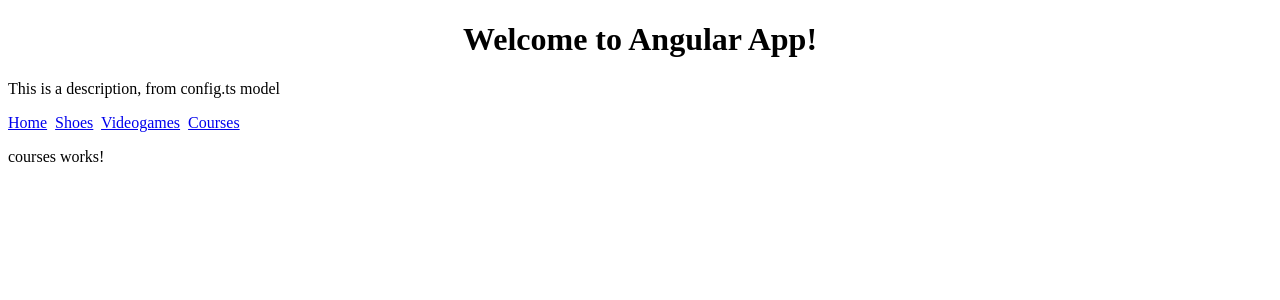
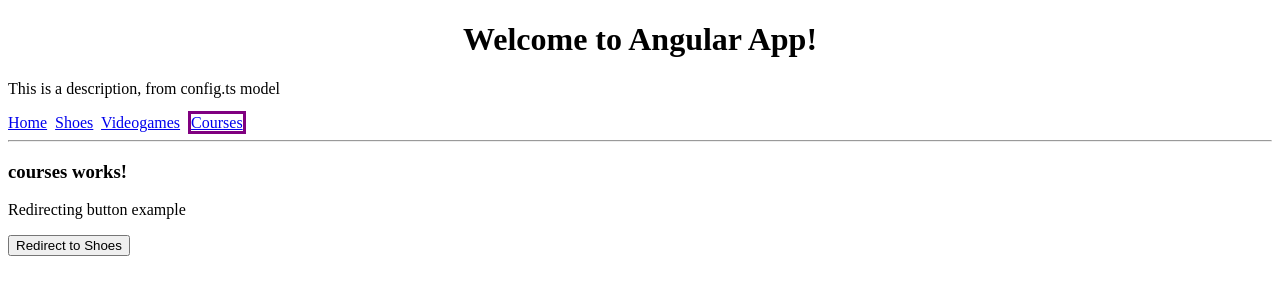
Before and after one commit to JonaMG0812/Angular-from-zero, an Angular app: page /courses in a window 1280 px wide. Shown: the top 300 px of the page. Built offline with nearby package versions, Linux system fonts and the light colour scheme.

Commit message:
Navbar and redirect examples

```diff
--- a/src/app/app.component.html
+++ b/src/app/app.component.html
@@ -8,11 +8,13 @@
 <p>{{ desc }}</p>
 
 <nav>
-  <a [routerLink]="['/']" > Home</a>&nbsp;
-  <a [routerLink]="['/shoes']" > Shoes</a>&nbsp;
-  <a [routerLink]="['/videogames']"> Videogames</a>&nbsp;
-  <a [routerLink]="['/courses']" > Courses</a>
+  <a [routerLink]="['/home']" [routerLinkActive]="['active']" > Home</a>&nbsp;
+  <a [routerLink]="['/shoes']" [routerLinkActive]="['active']"> Shoes</a>&nbsp;
+  <a [routerLink]="['/videogames']" [routerLinkActive]="['active']"> Videogames</a>&nbsp;
+  <a [routerLink]="['/courses']" [routerLinkActive]="['active']"> Courses</a>
 </nav>
+
+<hr>
 
 <!-- Management of routing -->
 <router-outlet></router-outlet>
--- a/src/app/app.routing.ts
+++ b/src/app/app.routing.ts
@@ -11,6 +11,7 @@
 //Config routes array
 const appRoutes: Routes = [
     {path: '', component: HomeComponent},
+    {path: 'home', component: HomeComponent},
     {path: 'shoes', component: ShoesComponent},
     {path: 'videogames', component: VideogameComponent},
     {path: 'courses', component: CoursesComponent},
--- a/src/app/courses/courses.component.html
+++ b/src/app/courses/courses.component.html
@@ -1,3 +1,6 @@
-<p>
+<h3>
   courses works!
-</p>
+</h3>
+
+<p>Redirecting button example</p>
+<button (click)="redirectEvent()">Redirect to Shoes</button>
--- a/src/app/courses/courses.component.ts
+++ b/src/app/courses/courses.component.ts
@@ -1,4 +1,5 @@
 import { Component, OnInit } from '@angular/core';
+import { Router, ActivatedRoute, Params} from '@angular/router';
 
 @Component({
   selector: 'courses',
@@ -7,9 +8,16 @@
 })
 export class CoursesComponent implements OnInit {
 
-  constructor() { }
+  constructor(
+    private _route: ActivatedRoute,
+    private _router: Router
+  ) { }
 
   ngOnInit() {
   }
 
+  redirectEvent(){
+    this._router.navigate(['/shoes']);
+  }
+
 }
--- a/src/assets/styles.css
+++ b/src/assets/styles.css
@@ -2,3 +2,7 @@
     color: red;
     font-size: 18px;
 }
+
+.active{
+    border: 3px solid purple;
+}
```
